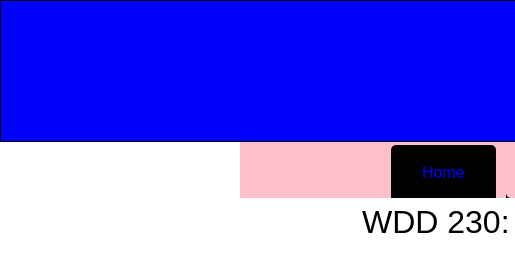
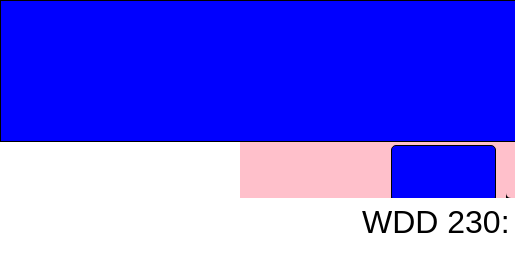
Before and after one commit to kenshinman21/wdd230, a plain HTML site: page index.html in a window 1280 px wide. Shown: the top 259 px of the page, 0-515 px from the left. Drawn offline with Linux system fonts and the light colour scheme; a web font is replaced by a local one.

Commit message:
Sixth Commit

```diff
--- a/styles/base.css
+++ b/styles/base.css
@@ -52,16 +52,12 @@ nav a{
     border-radius: 5px;
     box-shadow: 0 5px black;
 }
-nav a:hover{
+nav a:hover, nav a.active{
     border:1px solid black;
     text-decoration: underline;
     box-shadow: 0 2px black;
     transform: translateY(3px);
-    background-color: grey;}
-nav a.active{
-    box-shadow: 0 2px blue;
-    background-color: black;
-    transform: translateY(3px);
+    background-color: blue;
 }
 .active{
     color:blue;
```
